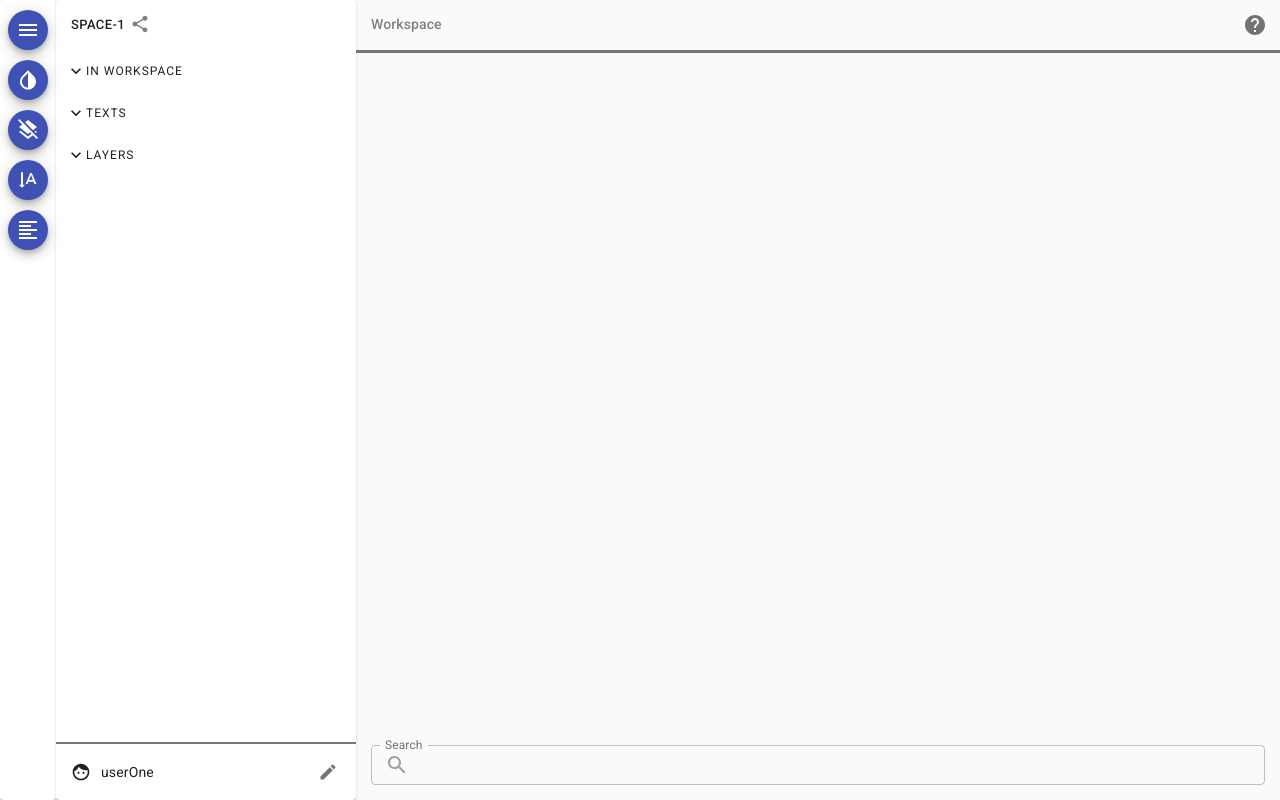
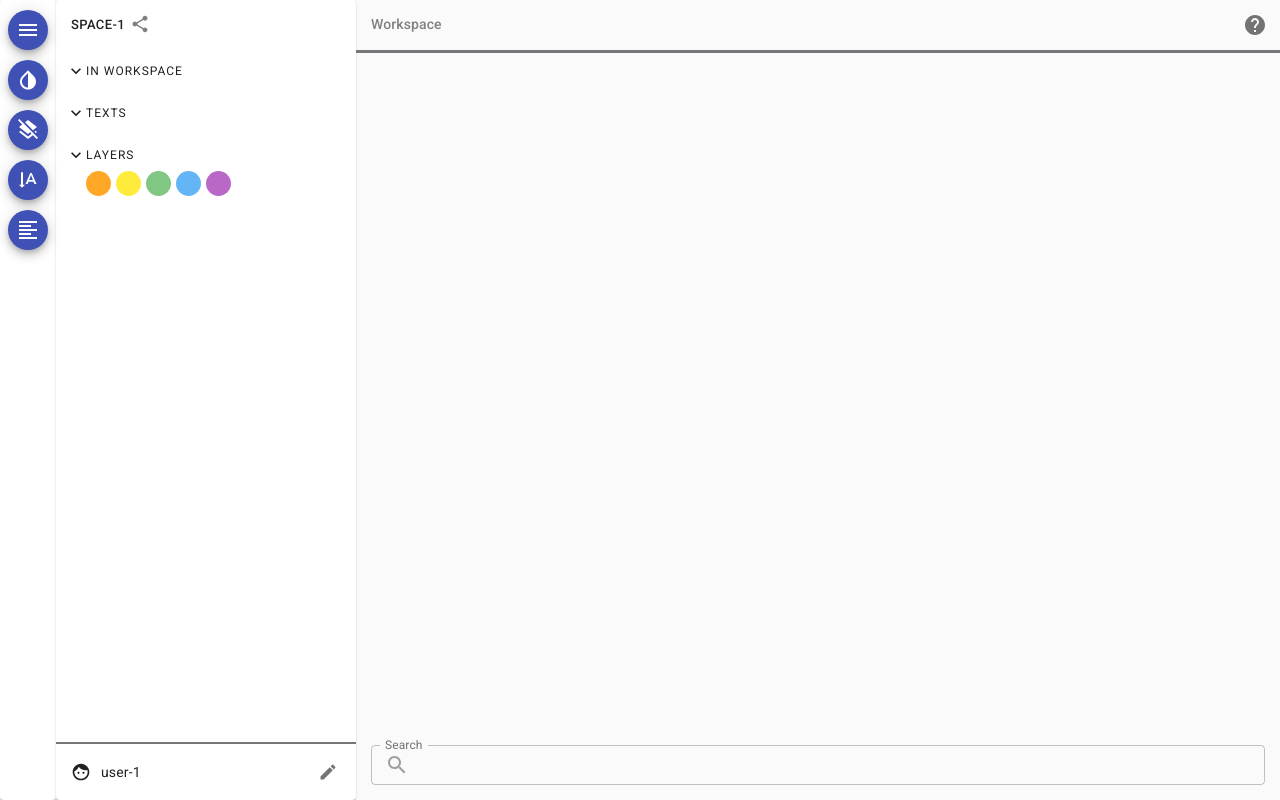
Before and after one commit to glowsplint/referencer, a Next.js app in the folder nextjs-frontend/: page /space in a window 1280 px wide. Built offline with nearby package versions, Linux system fonts and the light colour scheme.

Commit message:
Added login context, with space copying and displayName change functionality

```diff
--- a/nextjs-frontend/components/Editor/Editor.module.css
+++ b/nextjs-frontend/components/Editor/Editor.module.css
@@ -84,11 +84,6 @@
   text-align: center;
 }
 
-.highlighted {
-  background-color: rgba(204, 204, 0, 0.658);
-  text-decoration: underline;
-}
-
 .highlightable {
   line-height: 8mm;
 }
--- a/nextjs-frontend/components/Editor/Editor.tsx
+++ b/nextjs-frontend/components/Editor/Editor.tsx
@@ -96,7 +96,6 @@ const Italics = ({ word }: { word: string }) => {
 };
 
 const Highlightable = ({ word }: { word: string }) => {
-  const [hoverClass, setHoverClass] = useState(styles.highlightable);
   const item = (word: string) => {
     if (word === "Higgaion." || word === "Selah") {
       return <Italics word={word} />;
@@ -104,17 +103,7 @@ const Highlightable = ({ word }: { word: string }) => {
     return word;
   };
 
-  return (
-    <span
-      className={hoverClass}
-      onMouseEnter={() =>
-        setHoverClass(clsx(styles.highlightable, styles.highlighted))
-      }
-      onMouseLeave={() => setHoverClass(styles.highlightable)}
-    >
-      {item(word)}
-    </span>
-  );
+  return <span className={styles.highlightable}>{item(word)}</span>;
 };
 
 const InlineFootnote = ({ word }: { word: string }) => {
--- a/nextjs-frontend/components/SettingsPane/SettingsPane.module.css
+++ b/nextjs-frontend/components/SettingsPane/SettingsPane.module.css
@@ -1,6 +1,7 @@
 .sidebar {
   display: flex;
   transition: width 0.3s, opacity 0.1s;
+  user-select: none;
 }
 
 .open {
@@ -70,6 +71,19 @@
   flex: 1;
 }
 
+.layer_items {
+  margin-left: 30px;
+}
+
+.dot {
+  height: 25px;
+  width: 25px;
+  background-color: greenyellow;
+  border-radius: 50%;
+  display: inline-block;
+  margin-right: 5px;
+}
+
 .profile {
   display: flex;
   align-items: center;
--- a/nextjs-frontend/components/SettingsPane/SettingsPane.tsx
+++ b/nextjs-frontend/components/SettingsPane/SettingsPane.tsx
@@ -11,6 +11,7 @@ import DialogActions from "@material-ui/core/DialogActions";
 import DialogContent from "@material-ui/core/DialogContent";
 import DialogContentText from "@material-ui/core/DialogContentText";
 import DialogTitle from "@material-ui/core/DialogTitle";
+import { LoginProvider, useLogin } from "../../contexts/Login";
 
 import CheckBoxIcon from "@material-ui/icons/CheckBox";
 import CheckBoxOutlineBlankIcon from "@material-ui/icons/CheckBoxOutlineBlank";
@@ -21,6 +22,7 @@ import TextField from "@material-ui/core/TextField";
 import Button from "@material-ui/core/Button";
 import CreateIcon from "@material-ui/icons/Create";
 import ShareIcon from "@material-ui/icons/Share";
+import { blue, green, orange, purple, yellow } from "@material-ui/core/colors";
 
 const useStyles = makeStyles({
   input: {
@@ -117,10 +119,19 @@ const TextItems = ({
 };
 
 const Header = () => {
+  const { spaceID } = useLogin();
+  const copyToClipboard = () => {
+    const el = document.createElement("textarea");
+    el.value = spaceID;
+    document.body.appendChild(el);
+    el.select();
+    document.execCommand("copy");
+    document.body.removeChild(el);
+  };
   return (
     <div className={styles.top}>
-      <Button onClick={() => {}} size="small">
-        <span className={styles.top_spaceName}>space-1</span>{" "}
+      <Button onClick={copyToClipboard} size="small">
+        <span className={styles.top_spaceName}>{spaceID}</span>
         <span className={styles.top_icon}>
           <ShareIcon fontSize="small" />
         </span>
@@ -129,8 +140,26 @@ const Header = () => {
   );
 };
 
+const dotColours = [
+  orange[400],
+  yellow[500],
+  green[300],
+  blue[300],
+  purple[300],
+];
+
+const Dot = ({ colour }) => {
+  return <div className={styles.dot} style={{ backgroundColor: colour }}></div>;
+};
+
 const LayerItems = () => {
-  return <div></div>;
+  return (
+    <div className={styles.layer_items}>
+      {dotColours.map((item, index) => {
+        return <Dot colour={item} key={index} />;
+      })}
+    </div>
+  );
 };
 
 const MainRegion = ({
@@ -157,7 +186,8 @@ const MainRegion = ({
   );
 };
 
-const Profile = ({ displayName }: { displayName: string }) => {
+const Profile = () => {
+  const { displayName } = useLogin();
   return (
     <div className={styles.profile}>
       <FaceIcon fontSize="small" />{" "}
@@ -169,6 +199,10 @@ const Profile = ({ displayName }: { displayName: string }) => {
 
 const ChangeNameButton = () => {
   const [open, setOpen] = React.useState(false);
+  const login = useLogin();
+  const [currentDisplayName, setCurrentDisplayName] = React.useState(
+    login.displayName
+  );
 
   const handleClickOpen = () => {
     setOpen(true);
@@ -179,7 +213,19 @@ const ChangeNameButton = () => {
   };
 
   const handleDone = () => {
+    login.setDisplayName(currentDisplayName);
     setOpen(false);
+  };
+
+  const onChange = (
+    event: React.ChangeEvent<HTMLInputElement | HTMLTextAreaElement>
+  ) => {
+    setCurrentDisplayName(event.target.value);
+  };
+
+  const handleChangeName = (event: React.FormEvent<HTMLFormElement>) => {
+    event.preventDefault();
+    handleDone();
   };
 
   return (
@@ -194,13 +240,10 @@ const ChangeNameButton = () => {
         onClose={handleClose}
         aria-labelledby="form-dialog-title"
       >
-        <DialogTitle id="form-dialog-title">
-          Change your screen display name
-        </DialogTitle>
+        <DialogTitle id="form-dialog-title">Change display name</DialogTitle>
         <DialogContent>
-          <DialogContentText>
-            Enter a new name for the current workspace.
-          </DialogContentText>
+          <DialogContentText>Enter a new name.</DialogContentText>
+          <form onSubmit={handleChangeName}>
             <TextField
               variant="outlined"
               autoFocus
@@ -208,7 +251,9 @@ const ChangeNameButton = () => {
               id="name"
               label="Display Name"
               fullWidth
+              onChange={onChange}
             />
+          </form>
         </DialogContent>
         <DialogActions>
           <Button onClick={handleClose}>Cancel</Button>
@@ -227,15 +272,14 @@ export default React.memo(
     handleClose,
     handleCheckBoxToggle,
     isSettingsOpen,
-    displayName,
   }: {
     textHeaders: string[];
     handleClose: (key: number) => void;
     handleCheckBoxToggle: (event: React.ChangeEvent<HTMLInputElement>) => void;
     isSettingsOpen: boolean;
-    displayName: string;
   }) => {
     return (
+      <LoginProvider>
         <div
           className={clsx(styles.sidebar, {
             [styles.open]: isSettingsOpen,
@@ -249,9 +293,10 @@ export default React.memo(
               handleClose={handleClose}
               handleCheckBoxToggle={handleCheckBoxToggle}
             />
-          <Profile displayName={displayName} />
+            <Profile />
           </Paper>
         </div>
+      </LoginProvider>
     );
   }
 );
--- /dev/null
+++ b/nextjs-frontend/contexts/Login.tsx
@@ -0,0 +1,25 @@
+import React, { useContext, useState } from "react";
+
+const Login = React.createContext({
+  displayName: "",
+  spaceID: "",
+  setDisplayName: (_: string) => {},
+});
+
+export const LoginProvider = ({ children }) => {
+  const setDisplayName = (newDisplayName: string) => {
+    setLoginDetails({ ...loginDetails, displayName: newDisplayName });
+  };
+
+  const [loginDetails, setLoginDetails] = useState({
+    displayName: "user-1",
+    spaceID: "space-1",
+    setDisplayName: setDisplayName,
+  });
+
+  return <Login.Provider value={loginDetails}>{children}</Login.Provider>;
+};
+
+export const useLogin = () => {
+  return React.useContext(Login);
+};
--- a/nextjs-frontend/pages/space/index.tsx
+++ b/nextjs-frontend/pages/space/index.tsx
@@ -172,7 +172,6 @@ export default function Workspace() {
             handleClose={handleSettingsTexts.close}
             handleCheckBoxToggle={handleSettingsTexts.checkBoxToggle}
             isSettingsOpen={settings.isSettingsOpen}
-            displayName={displayName}
           />
           <Editor
             textHeaders={displayedTextHeaders()}
```
Also changed, not shown: nextjs-frontend/pages/index.tsx (+6 -3 lines). Lines whose indentation alone changed are shown as unchanged.
